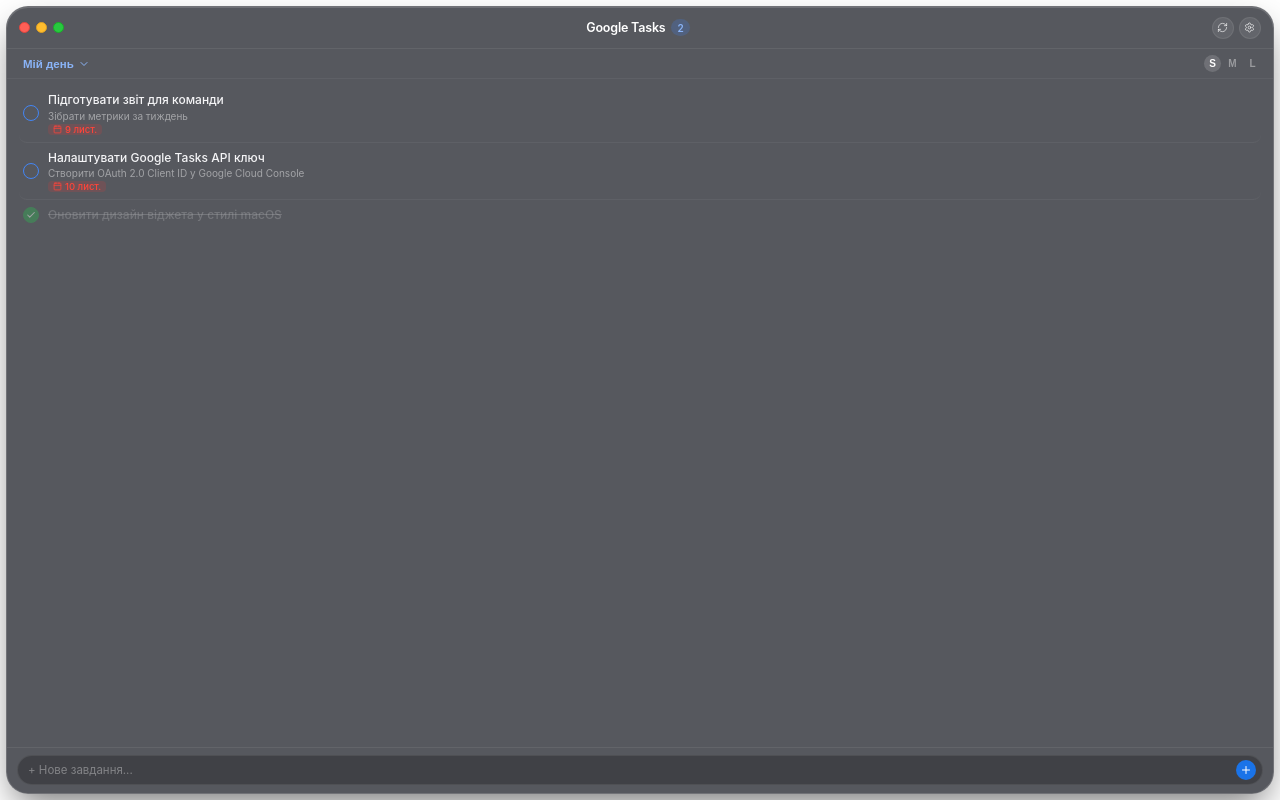
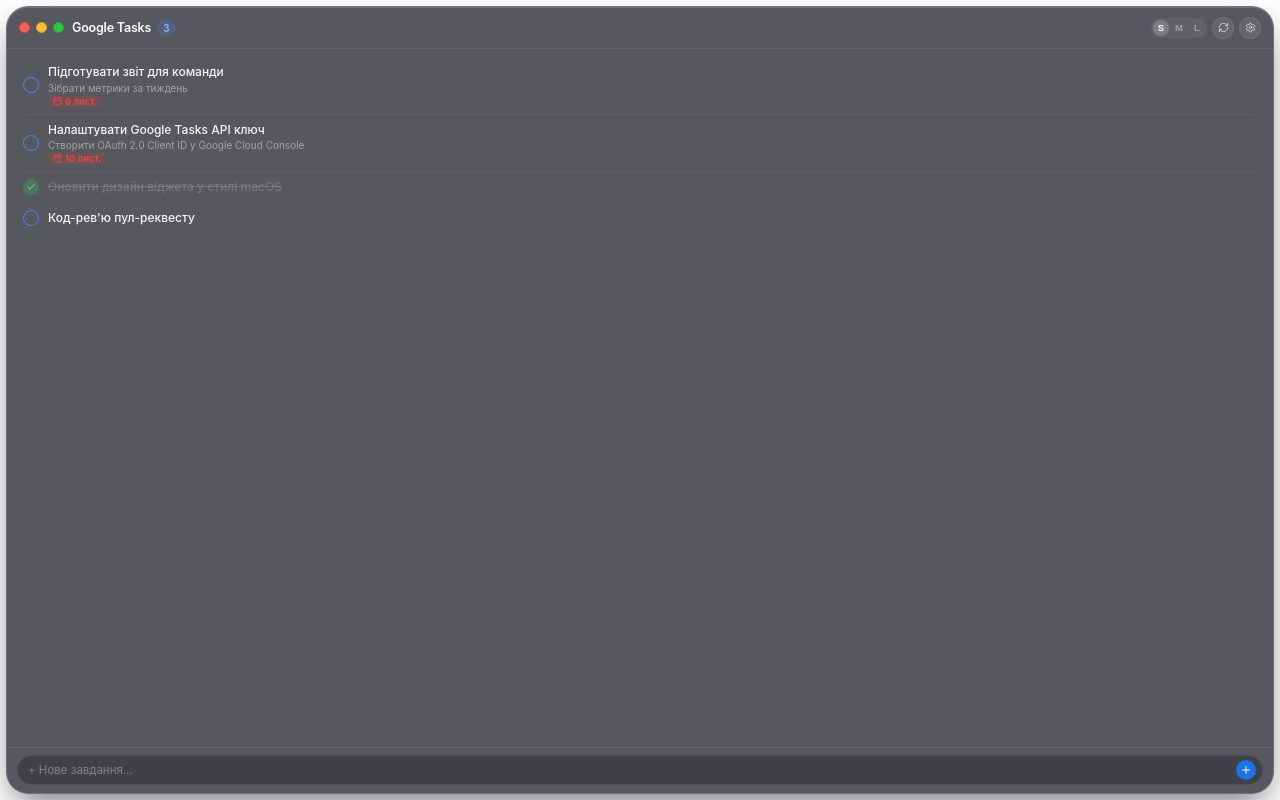
Before and after one commit to arsen2010arsen/google-tasks-widget, a React (Vite) app: page / in a window 1280 px wide. Built offline with nearby package versions, Linux system fonts and the light colour scheme.

Commit message:
refactor: remove task lists dropdown and streamline to single unified list

```diff
--- a/src/App.css
+++ b/src/App.css
@@ -47,15 +47,16 @@ html, body, #root {
   position: relative;
 }
 
-/* Top Header & Round Controls */
+/* Top Header */
 .widget-header {
   height: 42px;
   padding: 0 12px;
   display: flex;
   align-items: center;
   justify-content: space-between;
-  border-bottom: 1px solid rgba(255, 255, 255, 0.07);
+  border-bottom: 1px solid rgba(255, 255, 255, 0.08);
   cursor: grab;
+  gap: 8px;
 }
 .widget-header:active {
   cursor: grabbing;
@@ -65,6 +66,7 @@ html, body, #root {
   display: flex;
   align-items: center;
   gap: 6px;
+  flex-shrink: 0;
 }
 
 .traffic-btn {
@@ -105,6 +107,7 @@ html, body, #root {
   align-items: center;
   gap: 6px;
   cursor: grab;
+  flex: 1;
 }
 
 .header-title {
@@ -128,11 +131,41 @@ html, body, #root {
   justify-content: center;
 }
 
-/* Header Actions - Pure Round Buttons */
+/* Header Actions - Round Buttons */
 .header-actions {
   display: flex;
   align-items: center;
   gap: 5px;
+  flex-shrink: 0;
+}
+
+.size-presets {
+  display: flex;
+  align-items: center;
+  gap: 2px;
+  background: rgba(255, 255, 255, 0.06);
+  padding: 2px;
+  border-radius: 12px;
+}
+.size-btn {
+  background: transparent;
+  border: none;
+  color: rgba(255, 255, 255, 0.4);
+  font-size: 9.5px;
+  font-weight: 600;
+  width: 16px;
+  height: 16px;
+  border-radius: 50%;
+  cursor: pointer;
+  display: flex;
+  align-items: center;
+  justify-content: center;
+  transition: all 0.15s;
+  padding: 0;
+}
+.size-btn:hover, .size-btn.active {
+  background: rgba(255, 255, 255, 0.18);
+  color: #ffffff;
 }
 
 .action-icon-btn {
@@ -141,7 +174,7 @@ html, body, #root {
   color: rgba(255, 255, 255, 0.7);
   width: 22px;
   height: 22px;
-  border-radius: 50%; /* Only round circle! */
+  border-radius: 50%;
   display: flex;
   align-items: center;
   justify-content: center;
@@ -162,63 +195,10 @@ html, body, #root {
   to { transform: rotate(360deg); }
 }
 
-/* Sleek Minimal List Switcher */
-.list-bar {
-  padding: 6px 12px;
-  display: flex;
-  align-items: center;
-  justify-content: space-between;
-  border-bottom: 1px solid rgba(255, 255, 255, 0.05);
-}
-
-.list-dropdown-btn {
-  background: transparent;
-  border: none;
-  color: #8ab4f8;
-  font-size: 11.5px;
-  font-weight: 600;
-  display: flex;
-  align-items: center;
-  gap: 4px;
-  cursor: pointer;
-  padding: 2px 4px;
-  border-radius: 6px;
-  transition: background 0.15s;
-}
-.list-dropdown-btn:hover {
-  background: rgba(255, 255, 255, 0.08);
-}
-
-/* Size presets buttons (S / M / L) */
-.size-presets {
-  display: flex;
-  align-items: center;
-  gap: 3px;
-}
-.size-btn {
-  background: transparent;
-  border: none;
-  color: rgba(255, 255, 255, 0.4);
-  font-size: 10px;
-  font-weight: 600;
-  width: 17px;
-  height: 17px;
-  border-radius: 50%;
-  cursor: pointer;
-  display: flex;
-  align-items: center;
-  justify-content: center;
-  transition: all 0.15s;
-}
-.size-btn:hover, .size-btn.active {
-  background: rgba(255, 255, 255, 0.15);
-  color: #ffffff;
-}
-
-/* Tasks List - Clean Minimal Rows without chunky square boxes */
+/* Tasks List - Direct under header */
 .tasks-container {
   flex: 1;
-  padding: 6px 12px;
+  padding: 8px 12px;
   overflow-y: auto;
   display: flex;
   flex-direction: column;
@@ -232,7 +212,7 @@ html, body, #root {
   border-radius: 3px;
 }
 
-/* Task Item - Clean borderless line item */
+/* Task Item */
 .task-row {
   display: flex;
   align-items: center;
@@ -256,11 +236,11 @@ html, body, #root {
   color: rgba(255, 255, 255, 0.4);
 }
 
-/* Pure Round Apple Checkbox */
+/* Apple Checkbox */
 .apple-checkbox {
   width: 16px;
   height: 16px;
-  border-radius: 50%; /* Only round circle */
+  border-radius: 50%;
   border: 1.6px solid #4285f4;
   display: flex;
   align-items: center;
@@ -382,7 +362,7 @@ html, body, #root {
   gap: 6px;
   background: rgba(0, 0, 0, 0.25);
   border: 1px solid rgba(255, 255, 255, 0.08);
-  border-radius: 16px; /* Smooth rounded pill */
+  border-radius: 16px;
   padding: 4px 6px 4px 10px;
   transition: border-color 0.2s;
 }
@@ -407,7 +387,7 @@ html, body, #root {
   height: 20px;
   background: #1a73e8;
   border: none;
-  border-radius: 50%; /* Only round circle! */
+  border-radius: 50%;
   color: #ffffff;
   display: flex;
   align-items: center;
@@ -422,7 +402,7 @@ html, body, #root {
   transform: scale(1.1);
 }
 
-/* Resize corner grip in bottom-right */
+/* Resize corner grip */
 .resize-grip {
   position: absolute;
   right: 2px;
@@ -442,36 +422,6 @@ html, body, #root {
   width: 8px;
   height: 8px;
   stroke: rgba(255, 255, 255, 0.6);
-}
-
-/* Lists Dropdown Menu */
-.lists-menu {
-  position: absolute;
-  top: 76px;
-  left: 12px;
-  background: rgba(30, 32, 42, 0.95);
-  backdrop-filter: blur(25px);
-  border: 1px solid rgba(255, 255, 255, 0.15);
-  border-radius: 12px;
-  box-shadow: 0 12px 28px rgba(0, 0, 0, 0.5);
-  z-index: 20;
-  padding: 4px;
-  min-width: 140px;
-}
-.lists-menu-item {
-  padding: 6px 10px;
-  font-size: 11.5px;
-  border-radius: 7px;
-  cursor: pointer;
-  display: flex;
-  align-items: center;
-  justify-content: space-between;
-  color: rgba(255, 255, 255, 0.8);
-  transition: background 0.15s;
-}
-.lists-menu-item:hover, .lists-menu-item.active {
-  background: rgba(66, 133, 244, 0.2);
-  color: #ffffff;
 }
 
 /* Settings Modal */
--- a/src/App.tsx
+++ b/src/App.tsx
@@ -1,6 +1,6 @@
 import React, { useState, useEffect, useCallback } from "react";
 import { invoke } from "@tauri-apps/api/core";
-import { Task, TaskList } from "./types";
+import { Task } from "./types";
 import { tasksService } from "./services/googleTasks";
 import { SettingsModal } from "./components/SettingsModal";
 import {
@@ -11,45 +11,24 @@ import {
   Calendar,
   Check,
   Inbox,
-  ChevronDown,
 } from "lucide-react";
 import "./App.css";
 
 export function App() {
-  const [lists, setLists] = useState<TaskList[]>([]);
-  const [activeListId, setActiveListId] = useState<string>("");
   const [tasks, setTasks] = useState<Task[]>([]);
   const [newTaskTitle, setNewTaskTitle] = useState("");
   const [isLoading, setIsLoading] = useState(false);
   const [isSettingsOpen, setIsSettingsOpen] = useState(false);
-  const [isListMenuOpen, setIsListMenuOpen] = useState(false);
   const [activeSize, setActiveSize] = useState<"S" | "M" | "L">("S");
   const [isAlwaysOnTop, setIsAlwaysOnTop] = useState(
     tasksService.getConfig().alwaysOnTop
   );
 
-  // Load lists
-  const loadLists = useCallback(async () => {
+  // Load all tasks (unified single list)
+  const loadTasks = useCallback(async () => {
     setIsLoading(true);
     try {
-      const fetchedLists = await tasksService.getTaskLists();
-      setLists(fetchedLists);
-      if (fetchedLists.length > 0) {
-        setActiveListId((prev) => (prev ? prev : fetchedLists[0].id));
-      }
-    } catch (err) {
-      console.error("Failed loading lists", err);
-    } finally {
-      setIsLoading(false);
-    }
-  }, []);
-
-  // Load tasks for active list
-  const loadTasks = useCallback(async (listId: string) => {
-    if (!listId) return;
-    setIsLoading(true);
-    try {
-      const fetchedTasks = await tasksService.getTasks(listId);
+      const fetchedTasks = await tasksService.getAllTasks();
       setTasks(fetchedTasks);
     } catch (err) {
       console.error("Failed loading tasks", err);
@@ -59,18 +38,11 @@ export function App() {
   }, []);
 
   useEffect(() => {
-    loadLists();
-  }, [loadLists]);
-
-  useEffect(() => {
-    if (activeListId) {
-      loadTasks(activeListId);
-    }
-  }, [activeListId, loadTasks]);
+    loadTasks();
+  }, [loadTasks]);
 
   // Window drag handler
   const handleStartDrag = async (e: React.MouseEvent) => {
-    // Only drag on left click and when not clicking a button/input
     if (e.button === 0 && !(e.target as HTMLElement).closest("button, input, form")) {
       try {
         await invoke("start_dragging");
@@ -138,17 +110,17 @@ export function App() {
       prev.map((t) => (t.id === task.id ? { ...t, status: nextStatus } : t))
     );
 
-    await tasksService.setTaskStatus(task.listId, task.id, !isCompleted);
+    await tasksService.setTaskStatus(task.id, !isCompleted);
   };
 
   // Add new task
   const handleCreateTask = async (e: React.FormEvent) => {
     e.preventDefault();
     const title = newTaskTitle.trim();
-    if (!title || !activeListId) return;
+    if (!title) return;
 
     setNewTaskTitle("");
-    const created = await tasksService.createTask(activeListId, title);
+    const created = await tasksService.createTask(title);
     setTasks((prev) => [created, ...prev]);
   };
 
@@ -156,13 +128,10 @@ export function App() {
   const handleDeleteTask = async (taskId: string, e: React.MouseEvent) => {
     e.stopPropagation();
     setTasks((prev) => prev.filter((t) => t.id !== taskId));
-    if (activeListId) {
-      await tasksService.deleteTask(activeListId, taskId);
-    }
+    await tasksService.deleteTask(taskId);
   };
 
   const activeTasksCount = tasks.filter((t) => t.status === "needsAction").length;
-  const currentList = lists.find((l) => l.id === activeListId);
 
   return (
     <div className="widget-frame" onMouseDown={handleStartDrag}>
@@ -197,11 +166,33 @@ export function App() {
           </div>
 
           <div className="header-actions">
+            <div className="size-presets">
+              <button
+                className={`size-btn ${activeSize === "S" ? "active" : ""}`}
+                onClick={() => handleSetSize("S")}
+                title="Компактний (290x380)"
+              >
+                S
+              </button>
+              <button
+                className={`size-btn ${activeSize === "M" ? "active" : ""}`}
+                onClick={() => handleSetSize("M")}
+                title="Середній (330x460)"
+              >
+                M
+              </button>
+              <button
+                className={`size-btn ${activeSize === "L" ? "active" : ""}`}
+                onClick={() => handleSetSize("L")}
+                title="Великий (380x560)"
+              >
+                L
+              </button>
+            </div>
+
             <button
               className={`action-icon-btn ${isLoading ? "spinning" : ""}`}
-              onClick={() => {
-                if (activeListId) loadTasks(activeListId);
-              }}
+              onClick={loadTasks}
               title="Оновити задачі"
             >
               <RefreshCw size={11} />
@@ -216,68 +207,12 @@ export function App() {
           </div>
         </div>
 
-        {/* Minimal List Bar & Size Presets (S / M / L) */}
-        <div className="list-bar">
-          <button
-            className="list-dropdown-btn"
-            onClick={() => setIsListMenuOpen(!isListMenuOpen)}
-          >
-            <span>{currentList ? currentList.title : "Списки"}</span>
-            <ChevronDown size={12} />
-          </button>
-
-          <div className="size-presets">
-            <button
-              className={`size-btn ${activeSize === "S" ? "active" : ""}`}
-              onClick={() => handleSetSize("S")}
-              title="Маленький компактний розмір (290x380)"
-            >
-              S
-            </button>
-            <button
-              className={`size-btn ${activeSize === "M" ? "active" : ""}`}
-              onClick={() => handleSetSize("M")}
-              title="Середній розмір (330x460)"
-            >
-              M
-            </button>
-            <button
-              className={`size-btn ${activeSize === "L" ? "active" : ""}`}
-              onClick={() => handleSetSize("L")}
-              title="Великий розмір (380x560)"
-            >
-              L
-            </button>
-          </div>
-        </div>
-
-        {/* Dropdown Menu for Task Lists */}
-        {isListMenuOpen && (
-          <div className="lists-menu">
-            {lists.map((l) => (
-              <div
-                key={l.id}
-                className={`lists-menu-item ${
-                  l.id === activeListId ? "active" : ""
-                }`}
-                onClick={() => {
-                  setActiveListId(l.id);
-                  setIsListMenuOpen(false);
-                }}
-              >
-                <span>{l.title}</span>
-                {l.id === activeListId && <Check size={12} />}
-              </div>
-            ))}
-          </div>
-        )}
-
-        {/* Tasks List - Sleek Clean Lines */}
+        {/* Tasks List - Direct under header */}
         <div className="tasks-container">
           {tasks.length === 0 ? (
             <div className="empty-state">
               <Inbox />
-              <span>Немає завдань у цьому списку</span>
+              <span>Немає завдань</span>
             </div>
           ) : (
             tasks.map((task) => {
@@ -358,10 +293,7 @@ export function App() {
         <SettingsModal
           isOpen={isSettingsOpen}
           onClose={() => setIsSettingsOpen(false)}
-          onConfigUpdated={() => {
-            loadLists();
-            if (activeListId) loadTasks(activeListId);
-          }}
+          onConfigUpdated={loadTasks}
           toggleAlwaysOnTop={handleToggleAlwaysOnTop}
         />
       </div>
--- a/src/services/googleTasks.ts
+++ b/src/services/googleTasks.ts
@@ -1,8 +1,7 @@
-import { Task, TaskList, AppConfig } from "../types";
+import { Task, AppConfig } from "../types";
 
 const CONFIG_KEY = "g_tasks_widget_config";
 const TASKS_STORAGE_KEY = "g_tasks_mock_tasks";
-const LISTS_STORAGE_KEY = "g_tasks_mock_lists";
 
 const DEFAULT_CONFIG: AppConfig = {
   clientId: "",
@@ -15,12 +14,6 @@ const DEFAULT_CONFIG: AppConfig = {
   useMockData: true,
 };
 
-const DEFAULT_MOCK_LISTS: TaskList[] = [
-  { id: "list-1", title: "Мій день" },
-  { id: "list-2", title: "Робота" },
-  { id: "list-3", title: "Особисте" },
-];
-
 const DEFAULT_MOCK_TASKS: Task[] = [
   {
     id: "task-1",
@@ -28,7 +21,7 @@ const DEFAULT_MOCK_TASKS: Task[] = [
     notes: "Зібрати метрики за тиждень",
     status: "needsAction",
     due: new Date().toISOString(),
-    listId: "list-1",
+    listId: "@default",
     updated: new Date().toISOString(),
   },
   {
@@ -37,28 +30,21 @@ const DEFAULT_MOCK_TASKS: Task[] = [
     notes: "Створити OAuth 2.0 Client ID у Google Cloud Console",
     status: "needsAction",
     due: new Date(Date.now() + 86400000).toISOString(),
-    listId: "list-1",
+    listId: "@default",
     updated: new Date().toISOString(),
   },
   {
     id: "task-3",
     title: "Оновити дизайн віджета у стилі macOS",
     status: "completed",
-    listId: "list-1",
+    listId: "@default",
     updated: new Date().toISOString(),
   },
   {
     id: "task-4",
     title: "Код-рев'ю пул-реквесту",
     status: "needsAction",
-    listId: "list-2",
-    updated: new Date().toISOString(),
-  },
-  {
-    id: "task-5",
-    title: "Купити каву в зернах",
-    status: "needsAction",
-    listId: "list-3",
+    listId: "@default",
     updated: new Date().toISOString(),
   },
 ];
@@ -91,61 +77,21 @@ export class GoogleTasksService {
   }
 
   private initMockStorage() {
-    if (!localStorage.getItem(LISTS_STORAGE_KEY)) {
-      localStorage.setItem(LISTS_STORAGE_KEY, JSON.stringify(DEFAULT_MOCK_LISTS));
-    }
     if (!localStorage.getItem(TASKS_STORAGE_KEY)) {
       localStorage.setItem(TASKS_STORAGE_KEY, JSON.stringify(DEFAULT_MOCK_TASKS));
     }
   }
 
-  // --- API / MOCK METHODS ---
-
-  public async getTaskLists(): Promise<TaskList[]> {
+  // Unified tasks fetcher (all tasks in one single list)
+  public async getAllTasks(): Promise<Task[]> {
     if (this.config.useMockData || !this.config.accessToken) {
-      const raw = localStorage.getItem(LISTS_STORAGE_KEY);
-      return raw ? JSON.parse(raw) : DEFAULT_MOCK_LISTS;
+      const raw = localStorage.getItem(TASKS_STORAGE_KEY);
+      return raw ? JSON.parse(raw) : DEFAULT_MOCK_TASKS;
     }
 
     try {
-      const res = await fetch("https://tasks.googleapis.com/tasks/v1/users/@me/lists", {
-        headers: {
-          Authorization: `Bearer ${this.config.accessToken}`,
-        },
-      });
-
-      if (!res.ok) {
-        if (res.status === 401 && this.config.refreshToken) {
-          await this.refreshAccessToken();
-          return this.getTaskLists();
-        }
-        throw new Error(`Google API error: ${res.statusText}`);
-      }
-
-      const data = await res.json();
-      return (data.items || []).map((item: any) => ({
-        id: item.id,
-        title: item.title,
-        updated: item.updated,
-      }));
-    } catch (err) {
-      console.warn("Failed fetching from Google, falling back to cached lists", err);
-      const raw = localStorage.getItem(LISTS_STORAGE_KEY);
-      return raw ? JSON.parse(raw) : DEFAULT_MOCK_LISTS;
-    }
-  }
-
-  public async getTasks(listId: string): Promise<Task[]> {
-    if (this.config.useMockData || !this.config.accessToken) {
-      const raw = localStorage.getItem(TASKS_STORAGE_KEY);
-      const allTasks: Task[] = raw ? JSON.parse(raw) : DEFAULT_MOCK_TASKS;
-      return allTasks.filter((t) => t.listId === listId);
-    }
-
-    try {
-      const url = `https://tasks.googleapis.com/tasks/v1/lists/${encodeURIComponent(
-        listId
-      )}/tasks?showCompleted=true&showHidden=true`;
+      // Fetch from default task list (@default)
+      const url = `https://tasks.googleapis.com/tasks/v1/lists/@default/tasks?showCompleted=true&showHidden=true`;
       const res = await fetch(url, {
         headers: {
           Authorization: `Bearer ${this.config.accessToken}`,
@@ -155,7 +101,7 @@ export class GoogleTasksService {
       if (!res.ok) {
         if (res.status === 401 && this.config.refreshToken) {
           await this.refreshAccessToken();
-          return this.getTasks(listId);
+          return this.getAllTasks();
         }
         throw new Error(`Google API error: ${res.statusText}`);
       }
@@ -168,24 +114,23 @@ export class GoogleTasksService {
         status: item.status === "completed" ? "completed" : "needsAction",
         due: item.due,
         updated: item.updated,
-        listId: listId,
+        listId: "@default",
       }));
     } catch (err) {
-      console.warn("Failed fetching tasks from Google", err);
+      console.warn("Failed fetching tasks from Google, using cached tasks", err);
       const raw = localStorage.getItem(TASKS_STORAGE_KEY);
-      const allTasks: Task[] = raw ? JSON.parse(raw) : DEFAULT_MOCK_TASKS;
-      return allTasks.filter((t) => t.listId === listId);
+      return raw ? JSON.parse(raw) : DEFAULT_MOCK_TASKS;
     }
   }
 
   public async setTaskStatus(
-    listId: string,
     taskId: string,
-    completed: boolean
+    completed: boolean,
+    listId = "@default"
   ): Promise<void> {
     const status = completed ? "completed" : "needsAction";
 
-    // Always update local cache/mock
+    // Update local cache
     const raw = localStorage.getItem(TASKS_STORAGE_KEY);
     if (raw) {
       const tasks: Task[] = JSON.parse(raw);
@@ -217,21 +162,17 @@ export class GoogleTasksService {
     }
   }
 
-  public async createTask(
-    listId: string,
-    title: string,
-    due?: string
-  ): Promise<Task> {
+  public async createTask(title: string, due?: string): Promise<Task> {
     const newTask: Task = {
       id: `task-${Date.now()}`,
       title,
       status: "needsAction",
       due,
-      listId,
+      listId: "@default",
       updated: new Date().toISOString(),
     };
 
-    // Save to local mock
+    // Save to local cache
     const raw = localStorage.getItem(TASKS_STORAGE_KEY);
     const tasks: Task[] = raw ? JSON.parse(raw) : [];
     tasks.unshift(newTask);
@@ -242,10 +183,7 @@ export class GoogleTasksService {
     }
 
     try {
-      const url = `https://tasks.googleapis.com/tasks/v1/lists/${encodeURIComponent(
-        listId
-      )}/tasks`;
-
+      const url = `https://tasks.googleapis.com/tasks/v1/lists/@default/tasks`;
       const res = await fetch(url, {
         method: "POST",
         headers: {
@@ -269,7 +207,7 @@ export class GoogleTasksService {
     return newTask;
   }
 
-  public async deleteTask(listId: string, taskId: string): Promise<void> {
+  public async deleteTask(taskId: string, listId = "@default"): Promise<void> {
     const raw = localStorage.getItem(TASKS_STORAGE_KEY);
     if (raw) {
       const tasks: Task[] = JSON.parse(raw);
```
